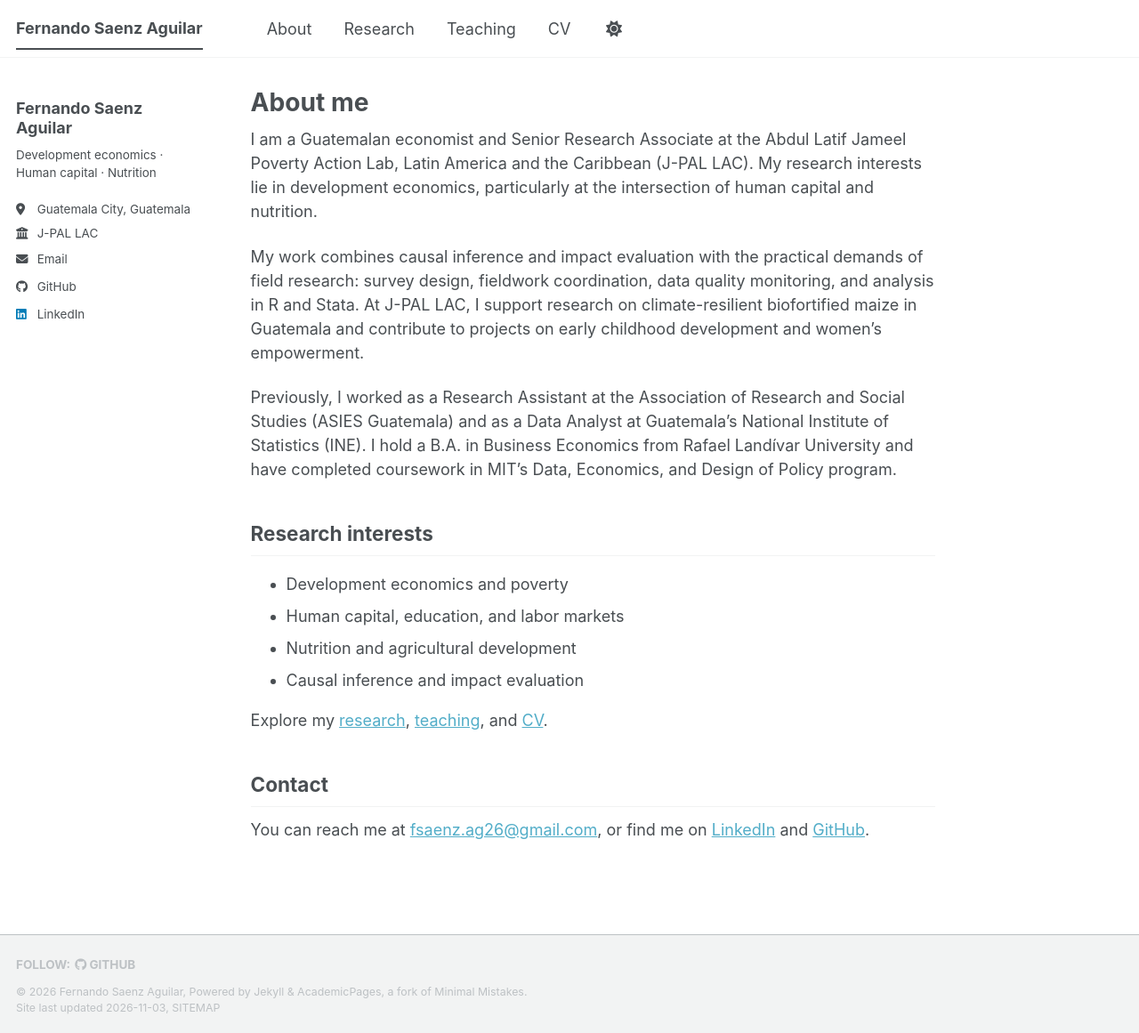
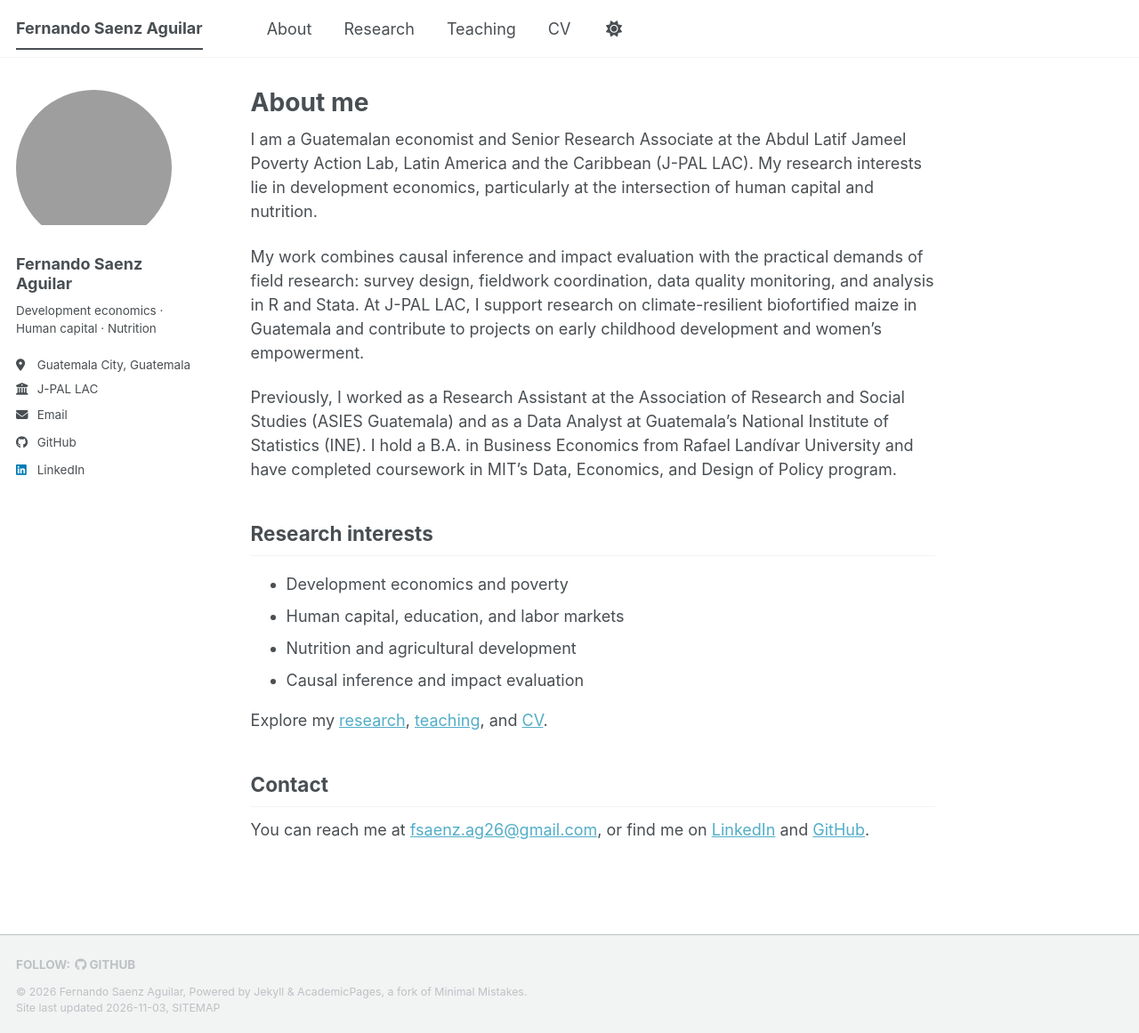
Before and after one commit to feronomics/econbyfsaenz, a Jekyll site: the page built from _pages/about.md, in a window 1280 px wide and 1161 px high. Shown: the whole window at 89% size. Built offline with Jekyll 4.4.1, drawn with Linux system fonts in a browser that asks for light colours; a style sheet for code colours, icons or effects is not loaded.

Commit message:
Add Fernando profile photo with chest-up framing

```diff
--- a/_config.yml
+++ b/_config.yml
@@ -23,7 +23,7 @@ repository               : "feronomics/econbyfsaenz"
 #               Additional customization can be done by editing /_includes/author-profile.html
 author:
   # Biographic information
-  avatar           :
+  avatar           : "fernando-profile.jpg"
   name             : "Fernando Saenz Aguilar"
   pronouns         : # example: "she/her"
   bio              : "Development economics · Human capital · Nutrition"
--- a/_includes/author-profile.html
+++ b/_includes/author-profile.html
@@ -8,11 +8,13 @@
 
   {% if author.avatar %}
   <div class="author__avatar">
+    <span class="profile-photo-frame">
     {% if author.avatar contains "://" %}
     	<img src="{{ author.avatar }}" alt="{{ author.name }}"  fetchpriority="high" />
     {% else %}
     	<img src="{{ author.avatar | prepend: "/images/" | prepend: base_path }}" class="author__avatar" alt="{{ author.name }}"  fetchpriority="high" />
     {% endif %}
+    </span>
   </div>
 
   {% endif %}
--- a/_sass/layout/_sidebar.scss
+++ b/_sass/layout/_sidebar.scss
@@ -164,6 +164,30 @@
   }
 }
 
+// Frame the original portrait from the chest up without altering the photograph.
+.profile-photo-frame {
+  display: block;
+  position: relative;
+  width: 100%;
+  max-width: 175px;
+  aspect-ratio: 1;
+  overflow: hidden;
+  border-radius: 50%;
+
+  img.author__avatar,
+  img {
+    position: absolute;
+    width: 180%;
+    max-width: none;
+    height: auto;
+    left: -40%;
+    top: -48%;
+    padding: 0;
+    border: 0;
+    border-radius: 0;
+  }
+}
+
 .author__content {
   display: table-cell;
   vertical-align: top;
```
Also changed, not shown: 1 other file.
